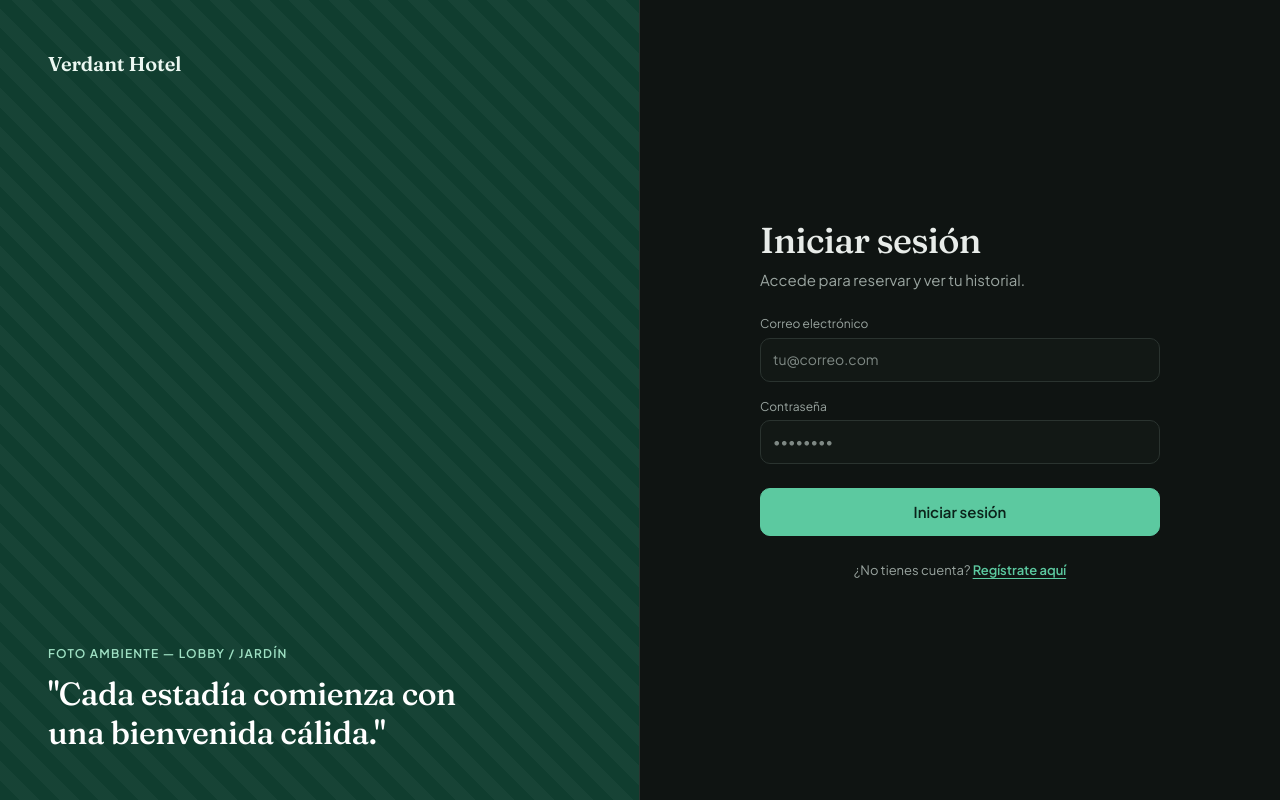
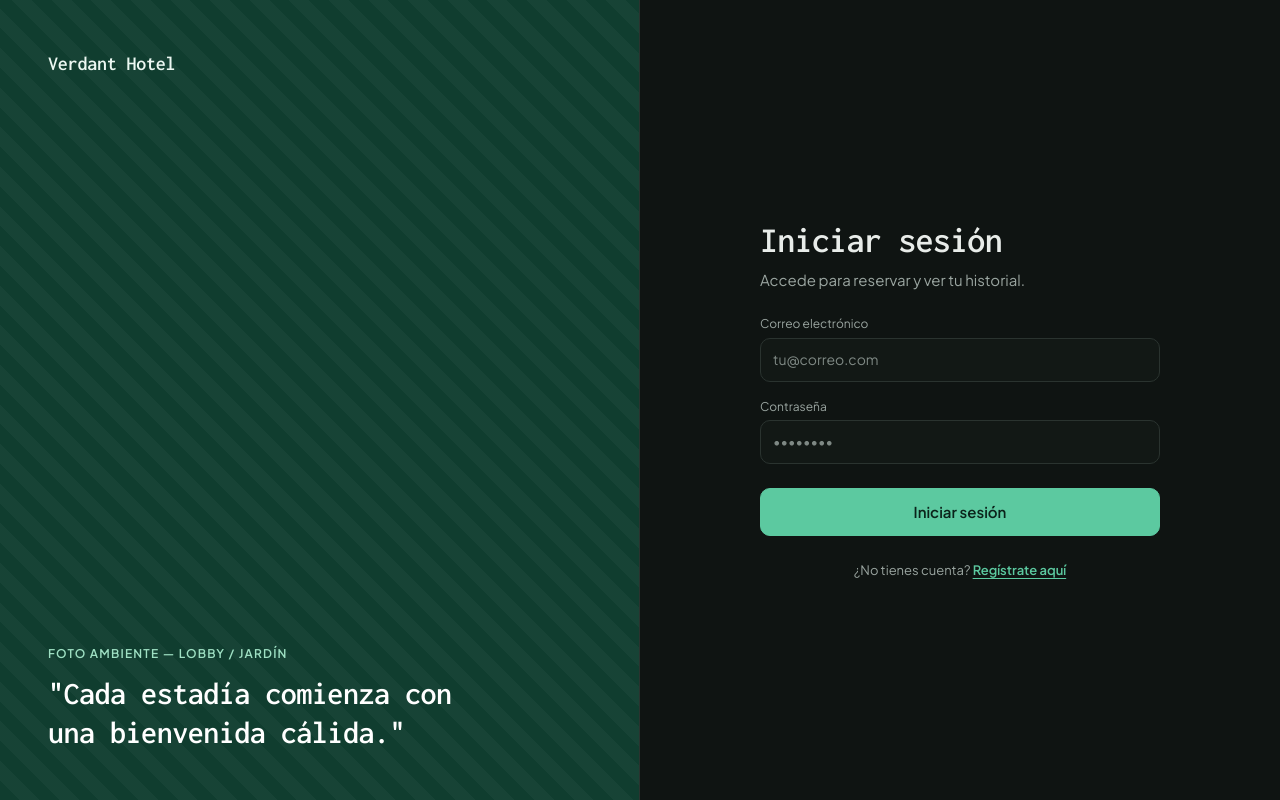
Before and after one commit to AlfonsoMSDL/Proyecto-hotel, a React (Vite) app in the folder frontend/: page /login in a window 1280 px wide. Built offline with nearby package versions, Linux system fonts and the light colour scheme.

Commit message:
Cambia la fuente de los titulos de Fraunces a Inconsolata
Co-Authored-By: Claude Sonnet 5.5 <noreply@anthropic.com>
Claude-Session: https://claude.ai/code/session_01X85rb5QZ2qNKTS3g5jcq3Z

```diff
--- a/frontend/src/styles/nocturne.css
+++ b/frontend/src/styles/nocturne.css
@@ -3,7 +3,7 @@
    bordes y estados los aplica ThemeContext.jsx sobre <html>; aquí van los
    valores por defecto (modo oscuro) y todo lo que no cambia entre modos.
    Los estilos propios de cada componente viven en su Componente.module.css. */
-@import url('https://fonts.googleapis.com/css2?family=Fraunces:opsz,wght@9..144,500;9..144,600&family=Plus+Jakarta+Sans:wght@400;500;600;700&display=swap');
+@import url('https://fonts.googleapis.com/css2?family=Inconsolata:wght@500..700&family=Plus+Jakarta+Sans:wght@400;500;600;700&display=swap');
 
 :root {
   /* — Color: superficies y texto (oscuro por defecto; ThemeContext los cambia) — */
@@ -62,8 +62,8 @@
   --color-accent-2-900: #352814;
 
   /* — Tipografía — */
-  --font-heading: "Fraunces", Georgia, "Times New Roman", serif;
-  --font-heading-weight: 500;
+  --font-heading: "Inconsolata", ui-monospace, "SFMono-Regular", Menlo, Consolas, monospace;
+  --font-heading-weight: 600;
   --font-body: "Plus Jakarta Sans", system-ui, -apple-system, "Segoe UI", sans-serif;
 
   --fs-xs: 12px;
```
